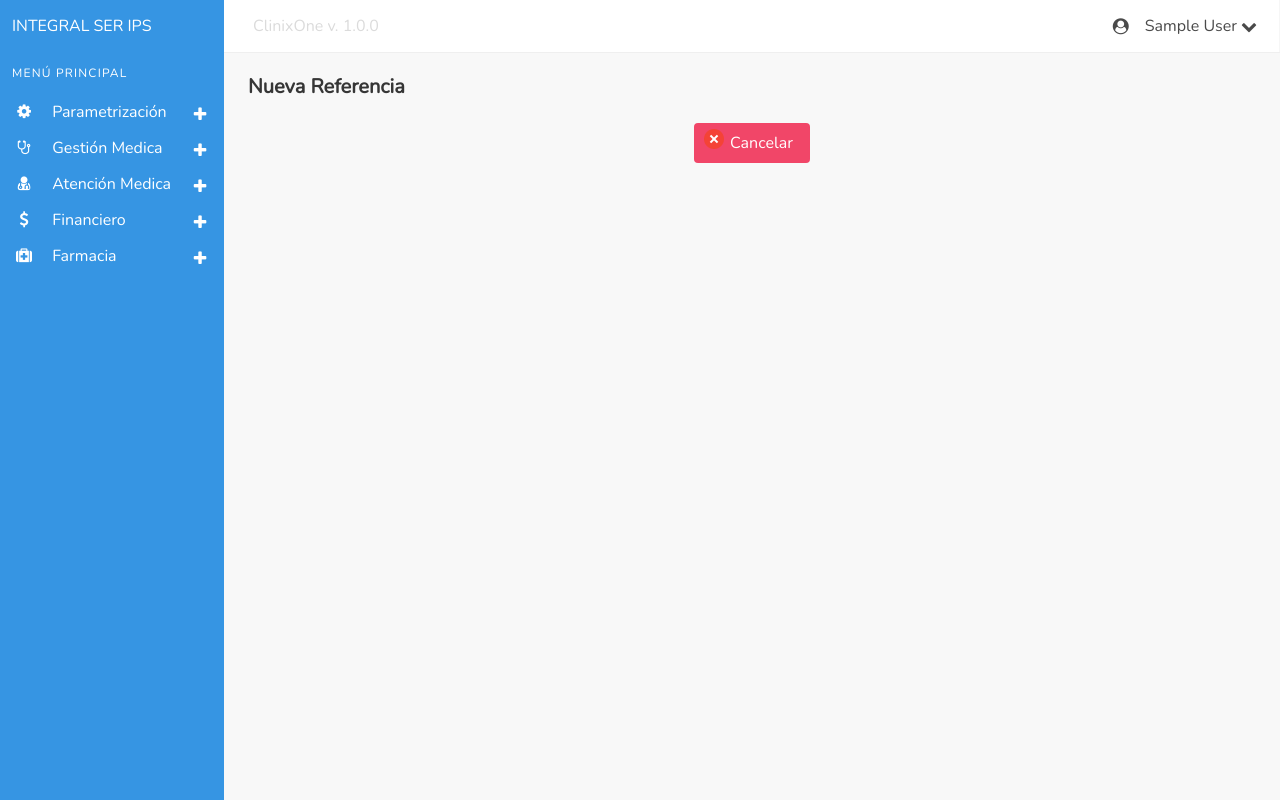
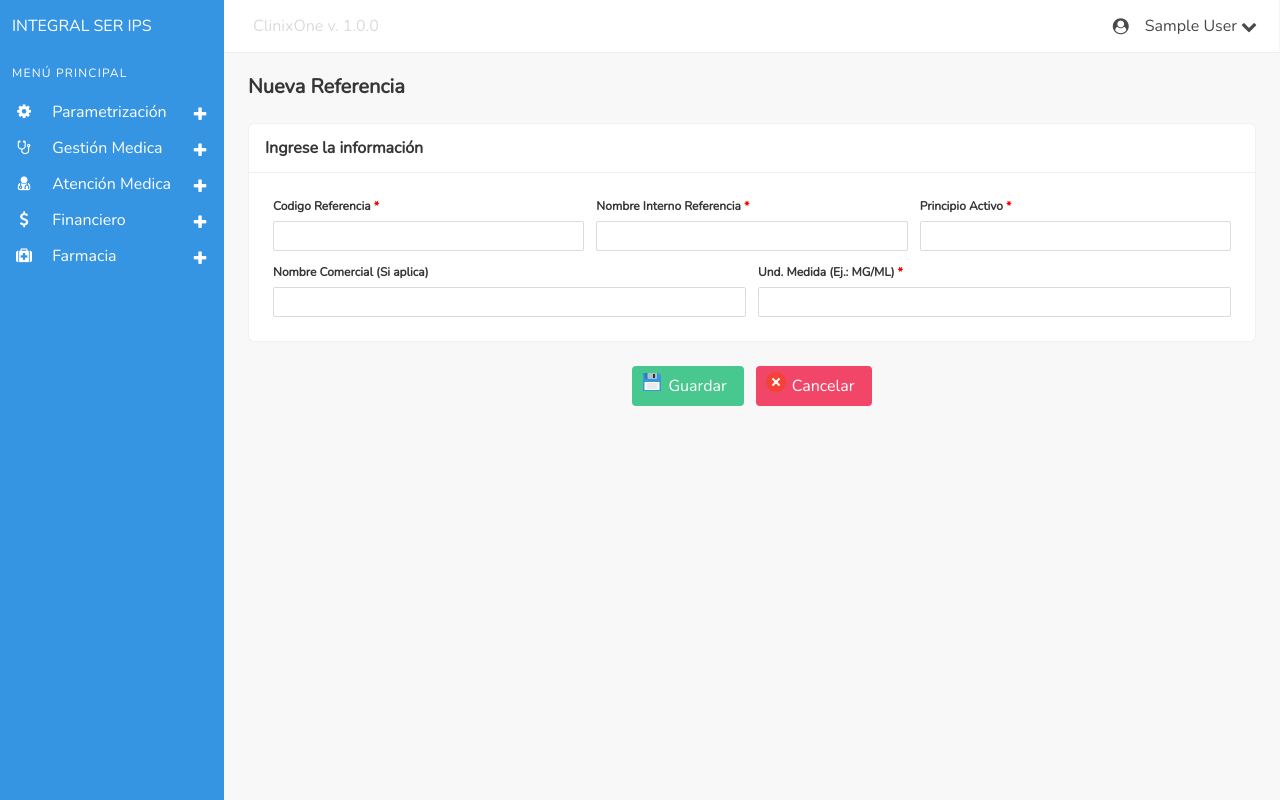
Before and after one commit to devjoit1-creator/ClinixOne_1.0.0, a Flask app: page /add_referencia in a window 1280 px wide. Run offline with Flask 3, Linux system fonts and the light colour scheme; the visitor is signed in with stand-in values (Sample User, id 1); some libraries are stand-ins or nearby versions.

Commit message:
Primeros cambios nueva referencia

```diff
--- a/app/static/js/referencias/add_referencia.js
+++ b/app/static/js/referencias/add_referencia.js
@@ -1,5 +1,28 @@
 /* Constantes */
+const $cod_referencia = document.getElementById("cod_referencia");
+const $nom_referencia = document.getElementById("nom_referencia");
+const $principio_activo = document.getElementById("principio_activo");
+const $nom_comercial_ref = document.getElementById("nom_comercial_ref");
+const $unidad_medida = document.getElementById("unidad_medida");
 const $btn_cancelar = document.getElementById("btn_cancelar");
+const $form_addreferencia = document.getElementById("form_addreferencia");
+
+/* Uppercase */
+$nom_referencia.addEventListener("keyup", () => {
+    $nom_referencia.value = $nom_referencia.value.toUpperCase();
+});
+
+$principio_activo.addEventListener("keyup", () => {
+    $principio_activo.value = $principio_activo.value.toUpperCase();
+});
+
+$nom_comercial_ref.addEventListener("keyup", () => {
+    $nom_comercial_ref.value = $nom_comercial_ref.value.toUpperCase();
+});
+
+$unidad_medida.addEventListener("keyup", () => {
+    $unidad_medida.value = $unidad_medida.value.toUpperCase();
+});
 
 /* Modo Cancelar */
 $btn_cancelar.addEventListener("click", (e) => {
--- a/app/templates/temp_referencias/add_referencia.html
+++ b/app/templates/temp_referencias/add_referencia.html
@@ -14,8 +14,51 @@
 {% block content %}
 <h5 class="title is-5">Nueva Referencia</h5>
 <div class="container">
-
+    <form id="form_addreferencia" action="#" method="post">
+        <div class="card">
+            <header class="card-header">
+                <p class="card-header-title">Ingrese la información</p>
+            </header>
+            <div class="card-content">
+                <div class="content">
+                    <div class="field is-horizontal">
+                        <div class="field-body">
+                            <div class="field">
+                                <label for="cod_referencia" class="label is-small">Codigo Referencia <strong style="color: red;">*</strong></label>
+                                <input type="text" name="cod_referencia" id="cod_referencia" class="input is-small" required>
+                            </div>
+                            <div class="field">
+                                <label for="nom_referencia" class="label is-small">Nombre Interno Referencia <strong style="color: red;">*</strong></label>
+                                <input type="text" name="nom_referencia" id="nom_referencia" class="input is-small" required>
+                            </div>
+                            <div class="field">
+                                <label for="principio_activo" class="label is-small">Principio Activo <strong style="color: red;">*</strong></label>
+                                <input type="text" name="principio_activo" id="principio_activo" class="input is-small" required>
+                            </div>
+                        </div>
+                    </div>
+                    <div class="field is-horizontal">
+                        <div class="field-body">
+                            <div class="field">
+                                <label for="nom_comercial_ref" class="label is-small">Nombre Comercial (Si aplica)</label>
+                                <input type="text" name="nom_comercial_ref" id="nom_comercial_ref" class="input is-small">
+                            </div>
+                            <div class="field">
+                                <label for="unidad_medida" class="label is-small">Und. Medida (Ej.: MG/ML) <strong style="color: red;">*</strong></label>
+                                <input type="text" name="unidad_medida" id="unidad_medida" class="input is-small" required>
+                            </div>
+                        </div>
+                    </div>
+                </div>
+            </div>
+        </div>
         <div class="field is-grouped is-grouped-centered">
+            <p class="control">
+                <button type="button" class="button is-normal is-success">
+                    <span class="icon is-small"><i aria-hidden="true"><img src="{{ url_for('static', filename='img/icons/guardar.png') }}" alt="icon"></i></span>
+                    <span>Guardar</span>
+                </button>
+            </p>
             <p class="control">
                 <a id="btn_cancelar" class="button is-normal is-danger">
                     <span class="icon is-small"><i aria-hidden="true"><img src="{{ url_for('static', filename='img/icons/cancelar.png') }}" alt="icon"></i></span>
@@ -23,6 +66,7 @@
                 </a>
             </p>
         </div>
+    </form>
 </div>
 {% endblock %}
 
```
Lines whose indentation alone changed are shown as unchanged.
